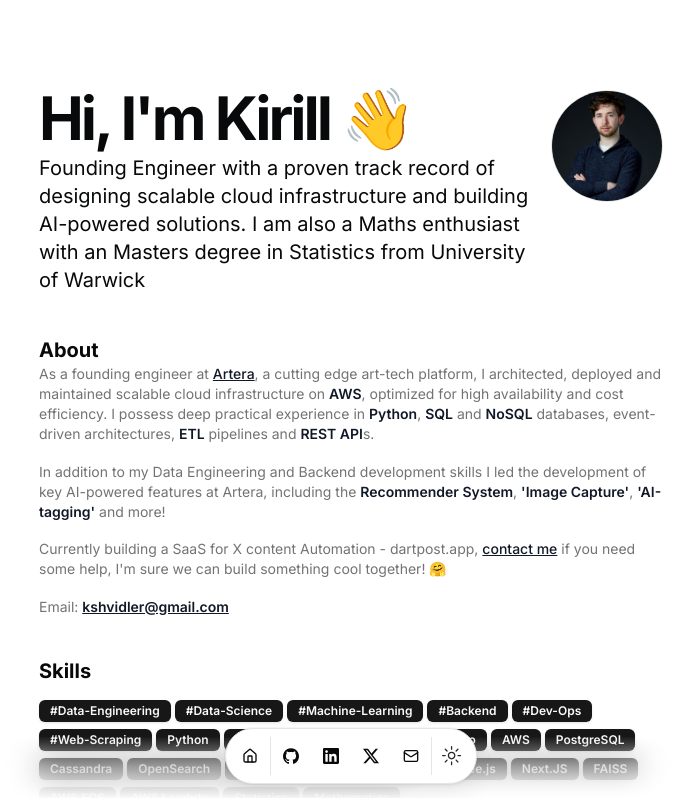
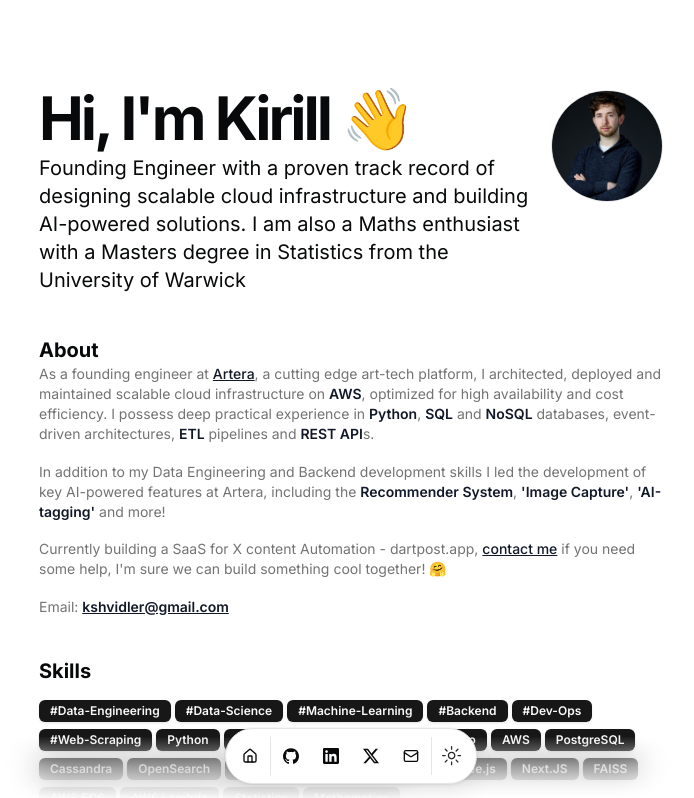
Before and after one commit to kshvidler/portfolio, a Next.js app: page / in a window 1280 px wide. Shown: the top 798 px of the page, without its empty margins (289-983 px from the left). Built offline with nearby package versions, Linux system fonts and the light colour scheme.

Commit message:
fix typo

```diff
--- a/src/data/resume.tsx
+++ b/src/data/resume.tsx
@@ -8,7 +8,7 @@ export const DATA = {
   location: "London, United Kingdom",
   locationLink: "https://www.google.com/maps/place/london",
   description:
-    "Founding Engineer with a proven track record of designing scalable cloud infrastructure and building AI-powered solutions. I am also a Maths enthusiast with an Masters degree in Statistics from University of Warwick",
+    "Founding Engineer with a proven track record of designing scalable cloud infrastructure and building AI-powered solutions. I am also a Maths enthusiast with a Masters degree in Statistics from the University of Warwick",
   summary:
     "As a founding engineer at [Artera](https://artera.ae), a cutting edge art-tech platform, I architected, deployed and maintained scalable cloud infrastructure on **AWS**, optimized for high availability and cost efficiency. I possess deep practical experience in **Python**, **SQL** and **NoSQL** databases, event-driven architectures, **ETL** pipelines and **REST API**s.\n\nIn addition to my Data Engineering and Backend development skills I led the development of key AI-powered features at Artera, including the **Recommender System**, **'Image Capture'**, **'AI-tagging'** and more! \n\n Currently building a SaaS for X content Automation - dartpost.app, [contact me](#contact) if you need some help, I'm sure we can build something cool together! 🤗 \n\nEmail: [**kshvidler@gmail.com**](mailto:kshvidler@gmail.com)",
   avatarUrl: "/profile-pic-linkedin.jpeg",
```
